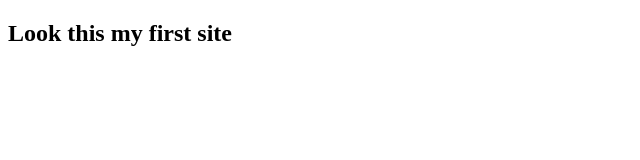
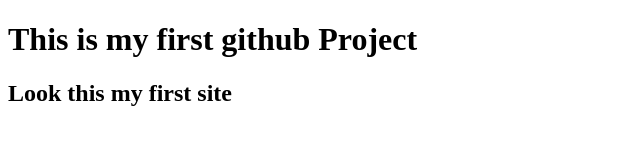
Before and after one commit to munnafpi/my-second-website, a plain HTML site: page index.html in a window 1280 px wide. Shown: the whole page, without its empty margins (0-640 px from the left). Drawn offline with Linux system fonts and the light colour scheme.

Commit message:
added a header

```diff
--- a/index.html
+++ b/index.html
@@ -6,6 +6,7 @@
     <title>Document</title>
 </head>
 <body>
+    <h1>This is my first github Project</h1>
     <h2>Look this my first site</h2>
 </body>
 </html>
```
Also changed, not shown: 1 other file.
